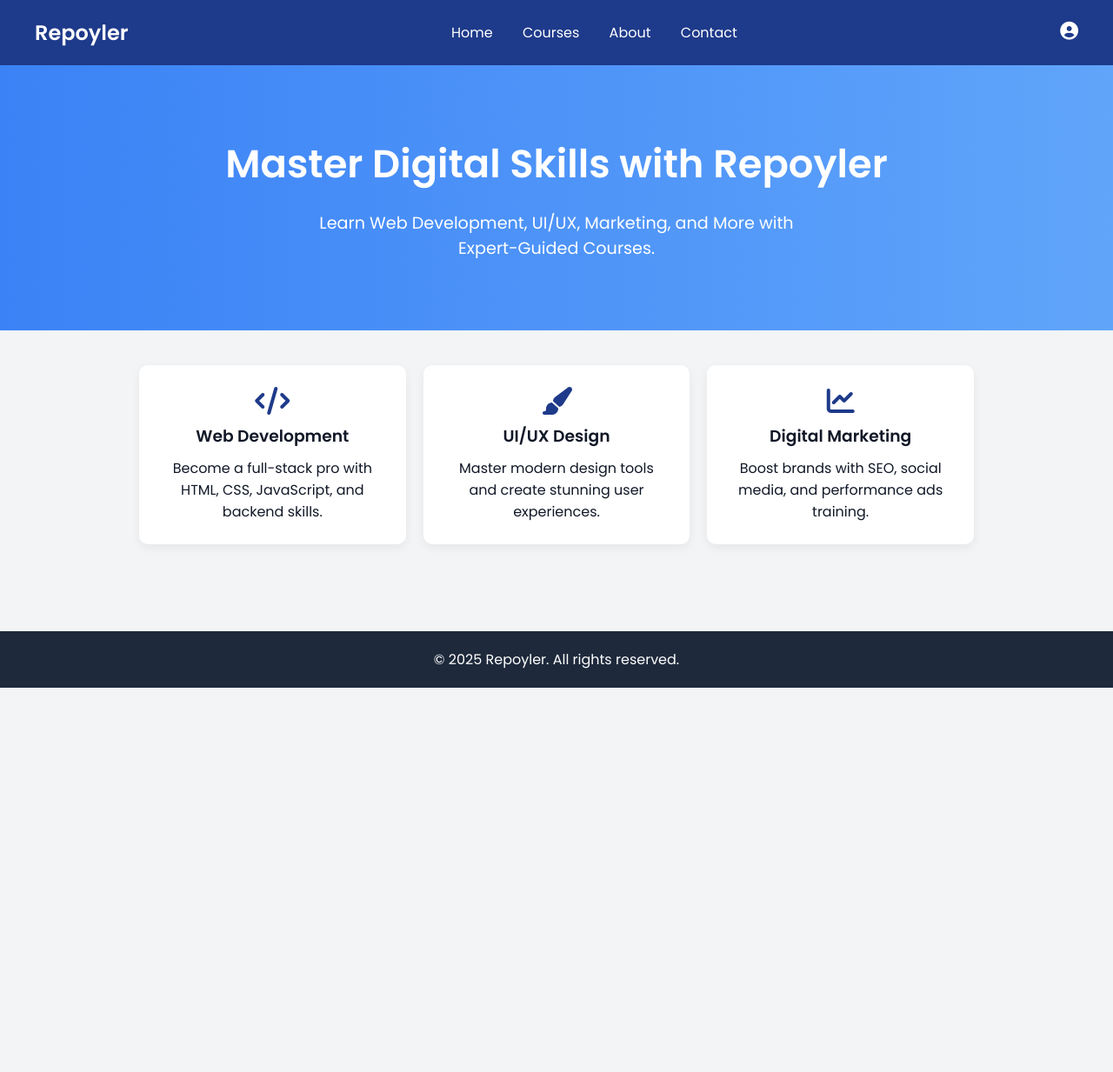
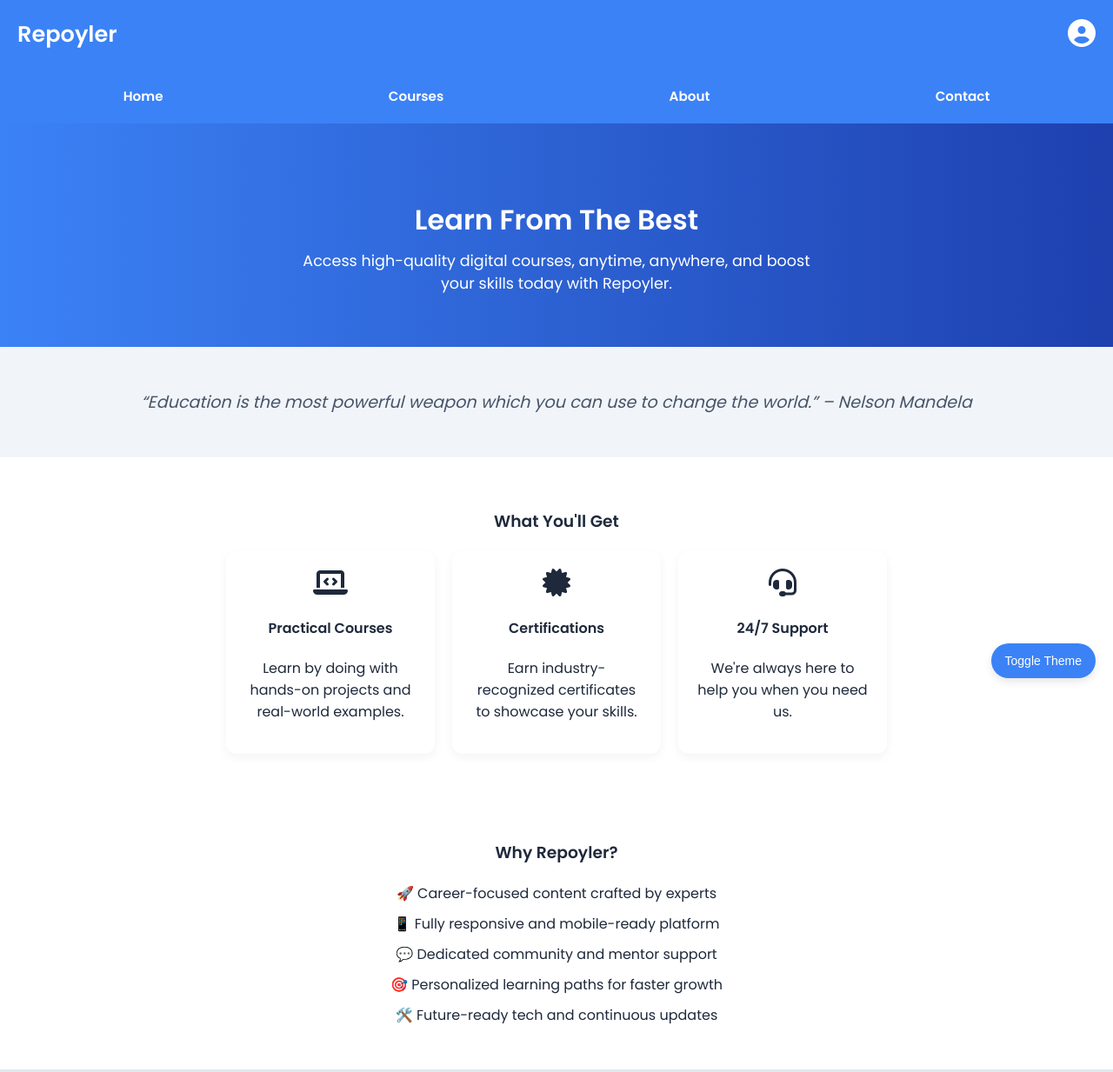
Before and after one commit to RepoylerJKC/repoyler, a plain HTML site: page index.html in a window 1280 px wide. Shown: the top 1233 px of the page at 87% size. Before the commit the page ends 800 px from the top, so only its background shows below. Drawn offline with Linux system fonts and the light colour scheme.

Commit message:
Add files via upload

```diff
--- a/index.html
+++ b/index.html
@@ -1,194 +1,278 @@
 <!DOCTYPE html>
-<html lang="en">
+<html lang="en" data-theme="light">
 <head>
   <meta charset="UTF-8" />
   <meta name="viewport" content="width=device-width, initial-scale=1.0"/>
-  <title>Repoyler | Home</title>
+  <title>Repoyler - Learn Better</title>
+  <link href="https://fonts.googleapis.com/css2?family=Poppins:wght@400;600&display=swap" rel="stylesheet"/>
+  <link rel="stylesheet" href="https://cdnjs.cloudflare.com/ajax/libs/font-awesome/6.5.0/css/all.min.css"/>
+  <style>
+    :root {
+      --bg-color: #ffffff;
+      --text-color: #1e293b;
+      --accent-color: #3b82f6;
+    }
 
-  <!-- Google Fonts -->
-  <link href="https://fonts.googleapis.com/css2?family=Poppins:wght@400;600&display=swap" rel="stylesheet"/>
+    [data-theme="dark"] {
+      --bg-color: #0f172a;
+      --text-color: #f1f5f9;
+      --accent-color: #60a5fa;
+    }
 
-  <!-- Font Awesome -->
-  <link href="https://cdnjs.cloudflare.com/ajax/libs/font-awesome/6.5.0/css/all.min.css" rel="stylesheet"/>
+    body {
+      margin: 0;
+      font-family: 'Poppins', sans-serif;
+      background-color: var(--bg-color);
+      color: var(--text-color);
+      transition: background 0.3s, color 0.3s;
+    }
 
-  <style>
-    * {
-      margin: 0;
-      padding: 0;
-      box-sizing: border-box;
-    }
-    body {
-      font-family: 'Poppins', sans-serif;
-      background-color: #f3f4f6;
-      color: #111827;
-    }
     header {
-      background-color: #1e3a8a;
-      padding: 20px 40px;
+      background-color: var(--accent-color);
+      color: white;
+      padding: 20px;
       display: flex;
       justify-content: space-between;
       align-items: center;
-      color: white;
-      position: sticky;
-      top: 0;
-      z-index: 100;
     }
-    .nav-left {
-      font-size: 1.5rem;
-      font-weight: 600;
+
+    header h1 {
+      margin: 0;
+      font-size: 1.6rem;
     }
+
+    nav {
+      background-color: var(--accent-color);
+      display: flex;
+      flex-wrap: wrap;
+      justify-content: space-around;
+      padding: 12px;
+    }
+
     nav a {
       color: white;
       text-decoration: none;
-      margin: 0 15px;
-      font-weight: 500;
-      transition: color 0.3s;
+      font-weight: 600;
+      padding: 8px 12px;
+      font-size: 0.95rem;
     }
-    nav a:hover {
-      color: #cbd5e1;
-    }
-    .profile-menu {
-      position: relative;
-      display: inline-block;
-    }
-    .profile-icon {
-      font-size: 1.3rem;
-      cursor: pointer;
-    }
-    .dropdown {
-      display: none;
-      position: absolute;
-      right: 0;
-      background-color: white;
-      color: black;
-      box-shadow: 0 4px 8px rgba(0,0,0,0.1);
-      border-radius: 6px;
-      overflow: hidden;
-      z-index: 1000;
-    }
-    .dropdown a {
-      display: block;
-      padding: 10px 15px;
-      text-decoration: none;
-      color: #1e3a8a;
-      border-bottom: 1px solid #eee;
-    }
-    .dropdown a:hover {
-      background-color: #f0f0f0;
-    }
+
     .hero {
+      padding: 60px 20px;
       text-align: center;
-      padding: 80px 20px;
-      background: linear-gradient(to right, #3b82f6, #60a5fa);
+      background: linear-gradient(to right, var(--accent-color), #1e40af);
       color: white;
     }
-    .hero h1 {
-      font-size: 2.8rem;
+
+    .hero h2 {
+      font-size: 2rem;
+      margin-bottom: 10px;
+    }
+
+    .hero p {
+      font-size: 1.1rem;
+      max-width: 600px;
+      margin: 0 auto;
+    }
+
+    .quote-section {
+      background: #f1f5f9;
+      padding: 30px 20px;
+      text-align: center;
+      font-style: italic;
+    }
+
+    .quote-section p {
+      font-size: 1.2rem;
+      color: #475569;
+    }
+
+    .features, .why-section {
+      padding: 40px 20px;
+      text-align: center;
+    }
+
+    .features h3,
+    .why-section h3 {
       margin-bottom: 20px;
     }
-    .hero p {
-      font-size: 1.2rem;
+
+    .cards {
+      display: flex;
+      flex-direction: column;
+      gap: 20px;
+    }
+
+    .card {
+      background-color: white;
+      color: var(--text-color);
+      padding: 20px;
+      border-radius: 12px;
+      box-shadow: 0 4px 12px rgba(0,0,0,0.05);
+    }
+
+    .why-section ul {
+      list-style: none;
+      padding: 0;
+      text-align: left;
       max-width: 600px;
       margin: auto;
     }
-    .features {
-      display: grid;
-      grid-template-columns: repeat(auto-fit, minmax(250px, 1fr));
-      gap: 20px;
-      padding: 40px 20px;
-      max-width: 1000px;
-      margin: auto;
+
+    .why-section ul li {
+      margin-bottom: 10px;
+      font-size: 1rem;
     }
-    .feature-box {
+
+    .theme-toggle {
+      position: fixed;
+      bottom: 20px;
+      right: 20px;
+      background: var(--accent-color);
+      color: white;
+      border: none;
+      border-radius: 999px;
+      padding: 12px 16px;
+      font-size: 14px;
+      cursor: pointer;
+      box-shadow: 0 4px 10px rgba(0,0,0,0.1);
+      z-index: 1000;
+    }
+
+    .profile {
+      position: relative;
+      cursor: pointer;
+    }
+
+    .dropdown {
+      position: absolute;
+      right: 0;
+      top: 40px;
       background: white;
-      padding: 25px;
-      border-radius: 10px;
-      box-shadow: 0 4px 12px rgba(0,0,0,0.06);
-      text-align: center;
+      color: black;
+      padding: 10px;
+      display: none;
+      flex-direction: column;
+      border-radius: 8px;
+      box-shadow: 0 2px 8px rgba(0,0,0,0.1);
     }
-    .feature-box i {
-      font-size: 2rem;
-      color: #1e3a8a;
-      margin-bottom: 10px;
+
+    .dropdown a {
+      color: black;
+      text-decoration: none;
+      padding: 8px 12px;
     }
-    .feature-box h3 {
-      margin-bottom: 10px;
+
+    .profile:hover .dropdown {
+      display: flex;
     }
+
     footer {
-      background-color: #1e293b;
-      color: white;
       text-align: center;
       padding: 20px;
-      margin-top: 60px;
+      font-size: 0.9rem;
+      background-color: #e2e8f0;
+      color: #334155;
     }
 
-    /* Responsive */
-    @media (max-width: 600px) {
-      .hero h1 {
-        font-size: 2rem;
+    @media (min-width: 600px) {
+      .cards {
+        flex-direction: row;
+        justify-content: center;
+      }
+
+      .card {
+        width: 200px;
+      }
+
+      .why-section ul {
+        text-align: center;
       }
     }
   </style>
-
-  <script>
-    function toggleDropdown() {
-      const dropdown = document.getElementById("dropdown");
-      dropdown.style.display = dropdown.style.display === "block" ? "none" : "block";
-    }
-
-    window.addEventListener('click', function(e) {
-      if (!e.target.matches('.profile-icon')) {
-        const dropdown = document.getElementById("dropdown");
-        if (dropdown) dropdown.style.display = "none";
-      }
-    });
-  </script>
 </head>
 <body>
 
 <header>
-  <div class="nav-left">Repoyler</div>
-  <nav>
-    <a href="index.html">Home</a>
-    <a href="courses.html">Courses</a>
-    <a href="about.html">About</a>
-    <a href="contact.html">Contact</a>
-  </nav>
-  <div class="profile-menu">
-    <i class="fas fa-user-circle profile-icon" onclick="toggleDropdown()"></i>
-    <div class="dropdown" id="dropdown">
+  <h1>Repoyler</h1>
+  <div class="profile">
+    <i class="fas fa-user-circle fa-2x"></i>
+    <div class="dropdown">
       <a href="login.html">Login</a>
       <a href="signup.html">Sign Up</a>
     </div>
   </div>
 </header>
 
+<nav>
+  <a href="index.html">Home</a>
+  <a href="courses.html">Courses</a>
+  <a href="about.html">About</a>
+  <a href="contact.html">Contact</a>
+</nav>
+
 <section class="hero">
-  <h1>Master Digital Skills with Repoyler</h1>
-  <p>Learn Web Development, UI/UX, Marketing, and More with Expert-Guided Courses.</p>
+  <h2>Learn From The Best</h2>
+  <p>Access high-quality digital courses, anytime, anywhere, and boost your skills today with Repoyler.</p>
+</section>
+
+<section class="quote-section">
+  <p>“Education is the most powerful weapon which you can use to change the world.” – Nelson Mandela</p>
 </section>
 
 <section class="features">
-  <div class="feature-box">
-    <i class="fas fa-code"></i>
-    <h3>Web Development</h3>
-    <p>Become a full-stack pro with HTML, CSS, JavaScript, and backend skills.</p>
+  <h3>What You'll Get</h3>
+  <div class="cards">
+    <div class="card">
+      <i class="fas fa-laptop-code fa-2x"></i>
+      <h4>Practical Courses</h4>
+      <p>Learn by doing with hands-on projects and real-world examples.</p>
+    </div>
+    <div class="card">
+      <i class="fas fa-certificate fa-2x"></i>
+      <h4>Certifications</h4>
+      <p>Earn industry-recognized certificates to showcase your skills.</p>
+    </div>
+    <div class="card">
+      <i class="fas fa-headset fa-2x"></i>
+      <h4>24/7 Support</h4>
+      <p>We're always here to help you when you need us.</p>
+    </div>
   </div>
-  <div class="feature-box">
-    <i class="fas fa-paint-brush"></i>
-    <h3>UI/UX Design</h3>
-    <p>Master modern design tools and create stunning user experiences.</p>
-  </div>
-  <div class="feature-box">
-    <i class="fas fa-chart-line"></i>
-    <h3>Digital Marketing</h3>
-    <p>Boost brands with SEO, social media, and performance ads training.</p>
-  </div>
+</section>
+
+<section class="why-section">
+  <h3>Why Repoyler?</h3>
+  <ul>
+    <li>🚀 Career-focused content crafted by experts</li>
+    <li>📱 Fully responsive and mobile-ready platform</li>
+    <li>💬 Dedicated community and mentor support</li>
+    <li>🎯 Personalized learning paths for faster growth</li>
+    <li>🛠️ Future-ready tech and continuous updates</li>
+  </ul>
 </section>
 
 <footer>
   &copy; 2025 Repoyler. All rights reserved.
 </footer>
 
+<!-- Theme Toggle -->
+<button class="theme-toggle" onclick="toggleTheme()">Toggle Theme</button>
+
+<script>
+  function toggleTheme() {
+    const current = document.documentElement.getAttribute("data-theme");
+    const next = current === "dark" ? "light" : "dark";
+    document.documentElement.setAttribute("data-theme", next);
+    localStorage.setItem("theme", next);
+  }
+
+  // Load saved theme
+  const savedTheme = localStorage.getItem("theme");
+  if (savedTheme) {
+    document.documentElement.setAttribute("data-theme", savedTheme);
+  }
+</script>
+
 </body>
 </html>
```
Also changed, not shown: about.html (+41 -85 lines), payment.html (+49 -15 lines).
